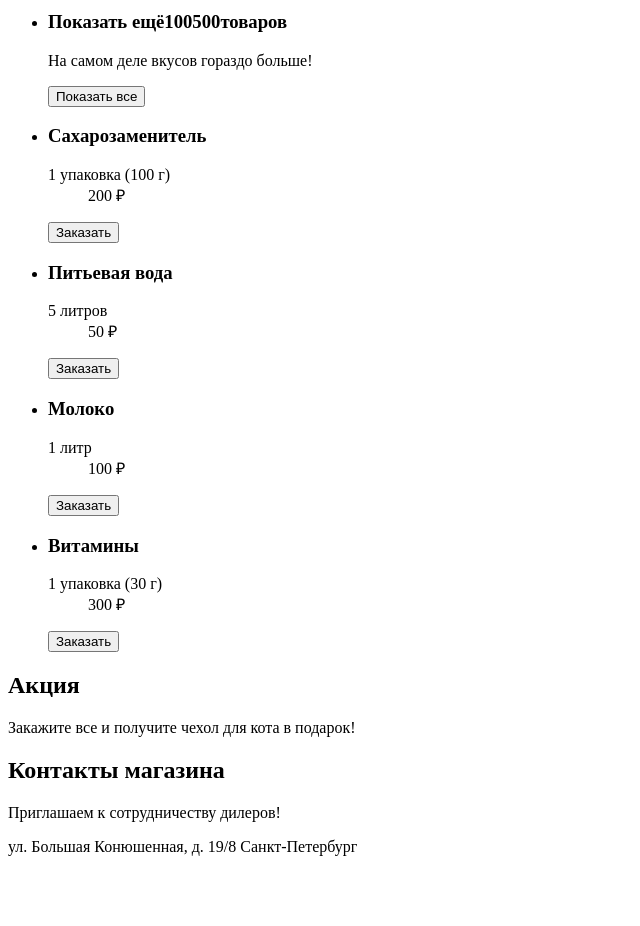
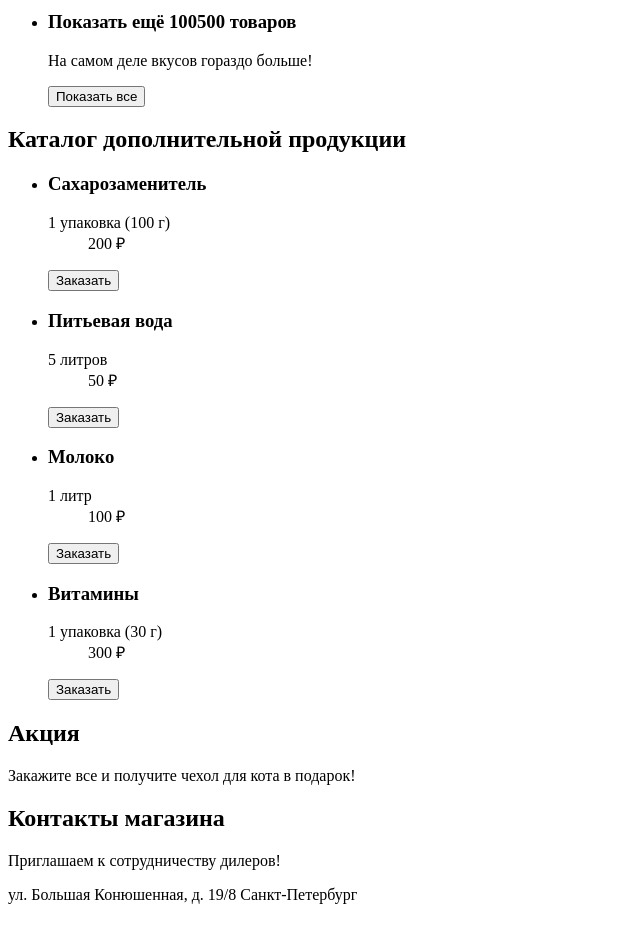
Before and after one commit to kanastie/2326765-cat-energy-29, a website: page source/catalog.html in a window 1280 px wide. Shown: the part 2220-3146 px from the top of the page, without its empty margins (0-640 px from the left). Drawn offline with Linux system fonts and the light colour scheme.

Commit message:
Вносит правки

```diff
--- a/source/catalog.html
+++ b/source/catalog.html
@@ -129,11 +129,12 @@
           <button class="_*_ button" type="button">Заказать</button>
         </li>
         <li class="product__item">
-          <h3 class="product__title-secondary">Показать ещё<span class="_*_">100500</span>товаров</h3>
+          <h3 class="product__title-secondary">Показать ещё <span class="_*_">100500</span> товаров</h3>
           <p class="catalog-slogan">На самом деле вкусов гораздо больше!</p>
           <button class="_*_ button" type="button">Показать все</button>
         </li>
       </ul>
+      <h2 class="product__headline">Каталог дополнительной продукции</h2>
       <ul class="product__list product__list--additional">
         <li class="product__item product__item--additional">
           <h3 class="product__title product__title--additional">Сахарозаменитель</h3>
```
